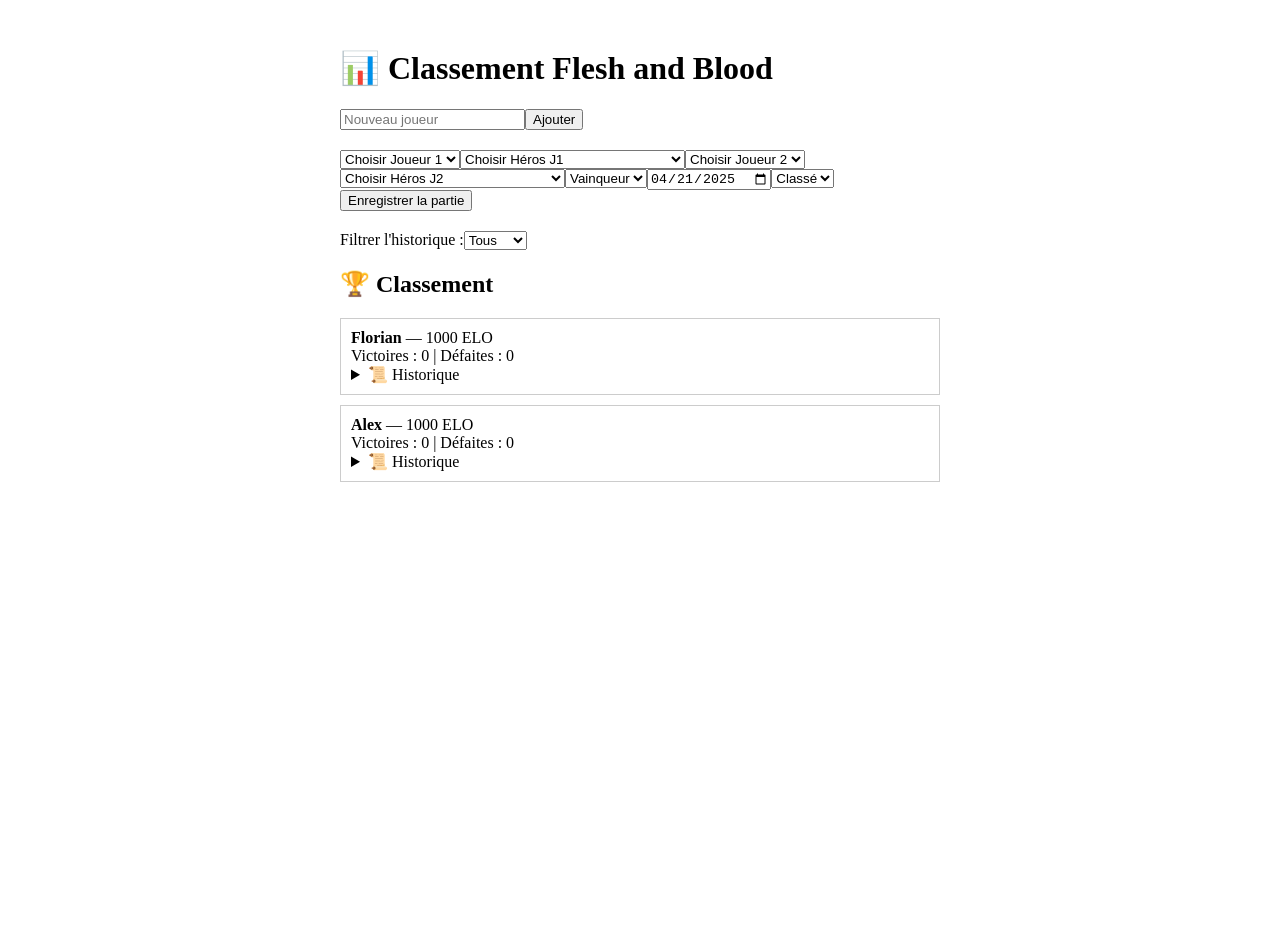
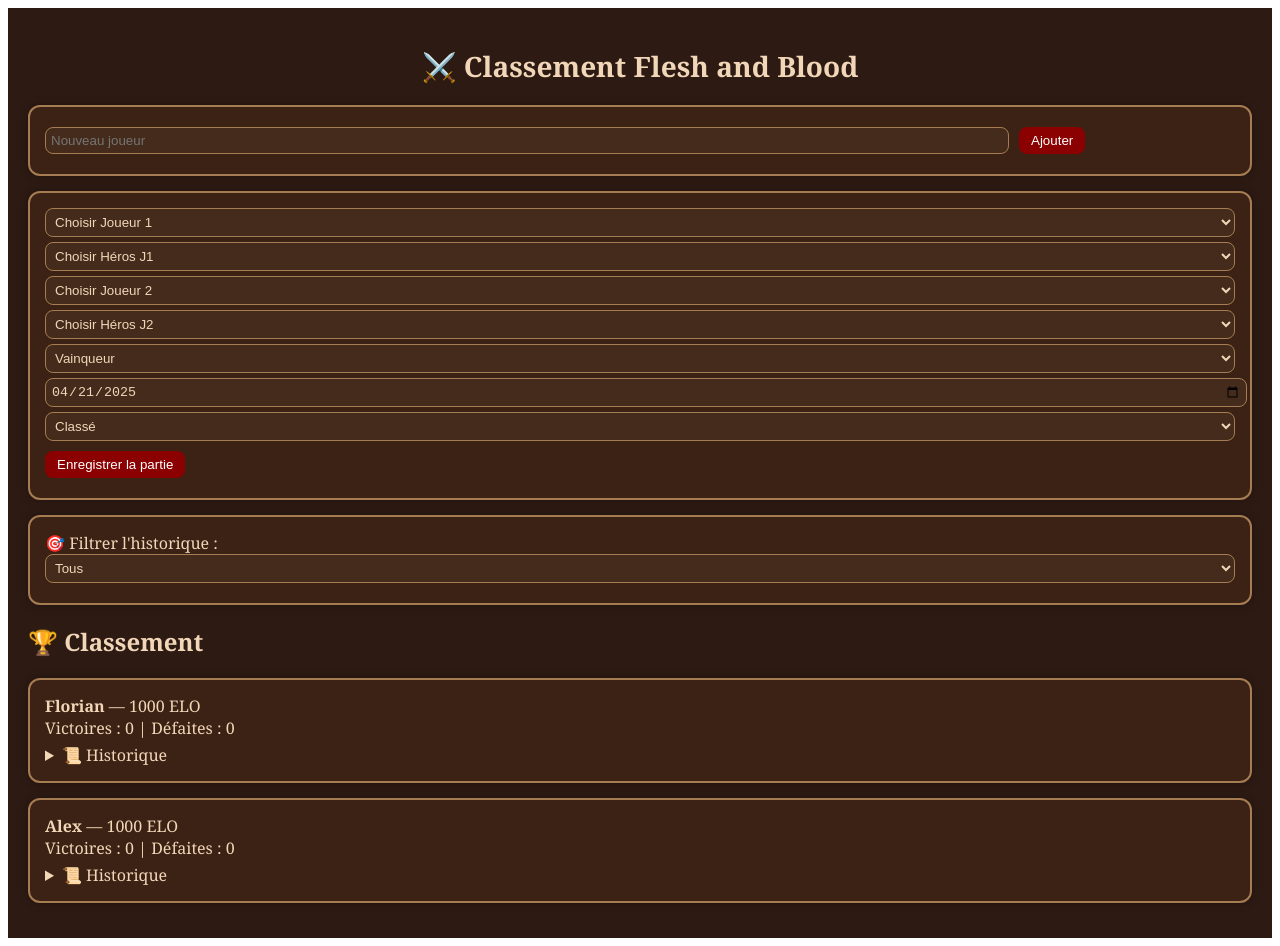
Before and after one commit to Gobouee/flesh-blood-tracker, a React (Vite) app: page / in a window 1280 px wide. Before the commit the page ends 800 px from the top, so only its background shows below. Built offline with nearby package versions, Linux system fonts and the light colour scheme.

Commit message:
Style Flesh and Blood appliqué

```diff
--- a/src/App.jsx
+++ b/src/App.jsx
@@ -1,4 +1,4 @@
-// App.jsx — Version V2.0 avec ajout de joueurs, historique, filtres et stats locales
+// App.jsx — Version V2.5 avec thème Flesh and Blood stylisé
 
 import React, { useEffect, useState } from "react";
 
@@ -84,67 +84,108 @@
     }
   };
 
+  const mainStyle = {
+    background: "#2d1a13",
+    color: "#f1d6b8",
+    fontFamily: "Georgia, serif",
+    minHeight: "100vh",
+    padding: 20
+  };
+
+  const cardStyle = {
+    background: "#3c2214",
+    border: "2px solid #a67c52",
+    borderRadius: 12,
+    padding: 15,
+    marginBottom: 15,
+    boxShadow: "0 0 10px rgba(0,0,0,0.3)"
+  };
+
+  const buttonStyle = {
+    backgroundColor: "#8b0000",
+    color: "white",
+    border: "none",
+    padding: "6px 12px",
+    margin: "5px 0",
+    borderRadius: 8,
+    cursor: "pointer"
+  };
+
+  const selectStyle = {
+    backgroundColor: "#442b1c",
+    color: "#f1d6b8",
+    border: "1px solid #a67c52",
+    borderRadius: 8,
+    padding: 5,
+    marginBottom: 5,
+    width: "100%"
+  };
+
   return (
-    <div style={{ maxWidth: 600, margin: '0 auto', padding: 20 }}>
-      <h1>📊 Classement Flesh and Blood</h1>
+    <div style={mainStyle}>
+      <h1 style={{ fontSize: 28, textAlign: "center", marginBottom: 20 }}>⚔️ Classement Flesh and Blood</h1>
 
-      <div style={{ marginBottom: 20 }}>
-        <input value={newPlayer} onChange={e => setNewPlayer(e.target.value)} placeholder="Nouveau joueur" />
-        <button onClick={addPlayer}>Ajouter</button>
+      <div style={cardStyle}>
+        <input
+          value={newPlayer}
+          onChange={e => setNewPlayer(e.target.value)}
+          placeholder="Nouveau joueur"
+          style={{ ...selectStyle, width: "80%", display: "inline-block" }}
+        />
+        <button onClick={addPlayer} style={{ ...buttonStyle, marginLeft: 10 }}>Ajouter</button>
       </div>
 
-      <div>
-        <select onChange={e => setPlayer1(e.target.value)} value={player1}>
+      <div style={cardStyle}>
+        <select onChange={e => setPlayer1(e.target.value)} value={player1} style={selectStyle}>
           <option value="">Choisir Joueur 1</option>
-          {players.map(p => <option key={p.name} value={p.name}>{p.name}</option>)}
+          {players.map(p => <option key={p.name}>{p.name}</option>)}
         </select>
-        <select onChange={e => setHero1(e.target.value)} value={hero1}>
+        <select onChange={e => setHero1(e.target.value)} value={hero1} style={selectStyle}>
           <option value="">Choisir Héros J1</option>
           {heroes.map(h => <option key={h}>{h}</option>)}
         </select>
 
-        <select onChange={e => setPlayer2(e.target.value)} value={player2}>
+        <select onChange={e => setPlayer2(e.target.value)} value={player2} style={selectStyle}>
           <option value="">Choisir Joueur 2</option>
-          {players.map(p => <option key={p.name} value={p.name}>{p.name}</option>)}
+          {players.map(p => <option key={p.name}>{p.name}</option>)}
         </select>
-        <select onChange={e => setHero2(e.target.value)} value={hero2}>
+        <select onChange={e => setHero2(e.target.value)} value={hero2} style={selectStyle}>
           <option value="">Choisir Héros J2</option>
           {heroes.map(h => <option key={h}>{h}</option>)}
         </select>
 
-        <select onChange={e => setWinner(e.target.value)} value={winner}>
+        <select onChange={e => setWinner(e.target.value)} value={winner} style={selectStyle}>
           <option value="">Vainqueur</option>
           {[player1, player2].filter(Boolean).map(p => (
-            <option key={p} value={p}>{p}</option>
+            <option key={p}>{p}</option>
           ))}
         </select>
 
-        <input type="date" value={date} onChange={e => setDate(e.target.value)} />
-
-        <select onChange={e => setFormat(e.target.value)} value={format}>
+        <input type="date" value={date} onChange={e => setDate(e.target.value)} style={selectStyle} />
+        <select onChange={e => setFormat(e.target.value)} value={format} style={selectStyle}>
           <option value="classé">Classé</option>
           <option value="amical">Amical</option>
         </select>
 
-        <button onClick={reportMatch}>Enregistrer la partie</button>
+        <button onClick={reportMatch} style={buttonStyle}>Enregistrer la partie</button>
       </div>
 
-      <div style={{ marginTop: 20 }}>
-        <label>Filtrer l'historique :</label>
-        <select onChange={e => setFilter(e.target.value)} value={filter}>
+      <div style={cardStyle}>
+        <label>🎯 Filtrer l'historique :</label>
+        <select onChange={e => setFilter(e.target.value)} value={filter} style={selectStyle}>
           <option value="tous">Tous</option>
           <option value="classé">Classé</option>
           <option value="amical">Amical</option>
         </select>
       </div>
 
-      <h2>🏆 Classement</h2>
+      <h2 style={{ fontSize: 24, marginTop: 20 }}>🏆 Classement</h2>
       {players.sort((a, b) => b.elo - a.elo).map(p => (
-        <div key={p.name} style={{ border: '1px solid #ccc', padding: 10, marginBottom: 10 }}>
+        <div key={p.name} style={cardStyle}>
           <strong>{p.name}</strong> — {p.elo} ELO<br />
           Victoires : {p.wins} | Défaites : {p.losses}<br />
           <details>
-            <summary>📜 Historique</summary>
+            <summary style={{ cursor: "pointer", marginTop: 5 }}>📜 Historique</summary>
             <ul>
               {p.games
                 .filter(g => filter === "tous" || g.format === filter)
```
